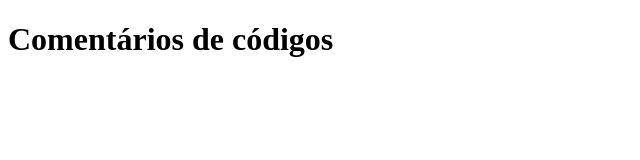
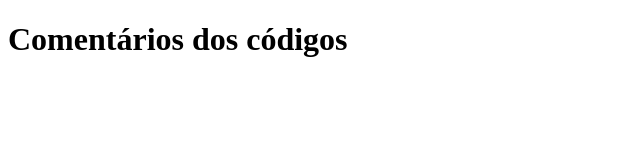
Before and after one commit to KawanTeles/aula-comentarios, a plain HTML site: page index.html in a window 1280 px wide. Shown: the whole page, without its empty margins (0-640 px from the left). Drawn offline with Linux system fonts and the light colour scheme.

Commit message:
trocado de para dos

```diff
--- a/index.html
+++ b/index.html
@@ -9,7 +9,7 @@
     <!--menu-->
 
     <!--TODO: fazer a animação do h1-->
-    <h1>Comentários de códigos</h1>
+    <h1>Comentários dos códigos</h1>
 
     <!-- meu comentário-->
 
```
